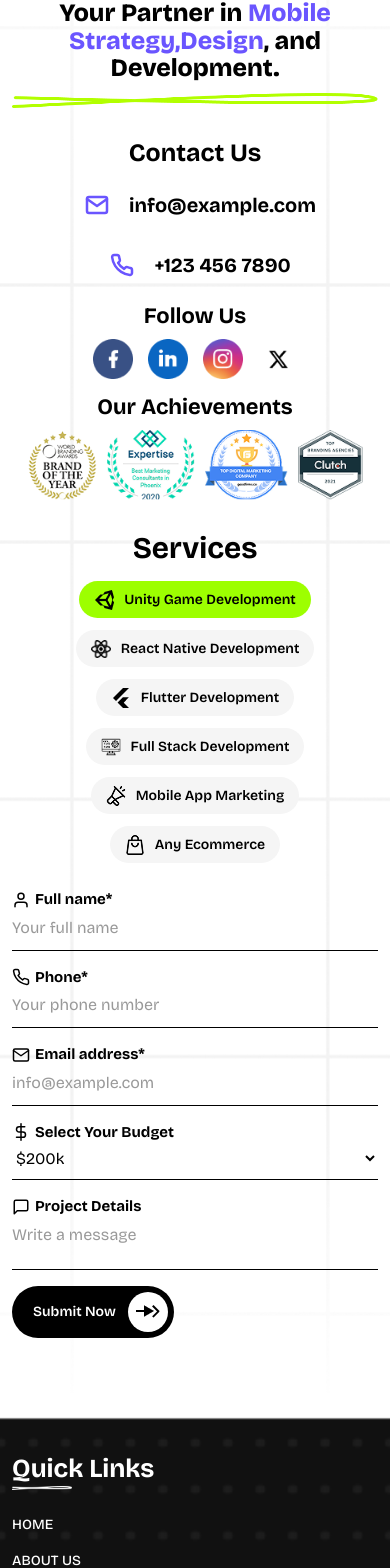
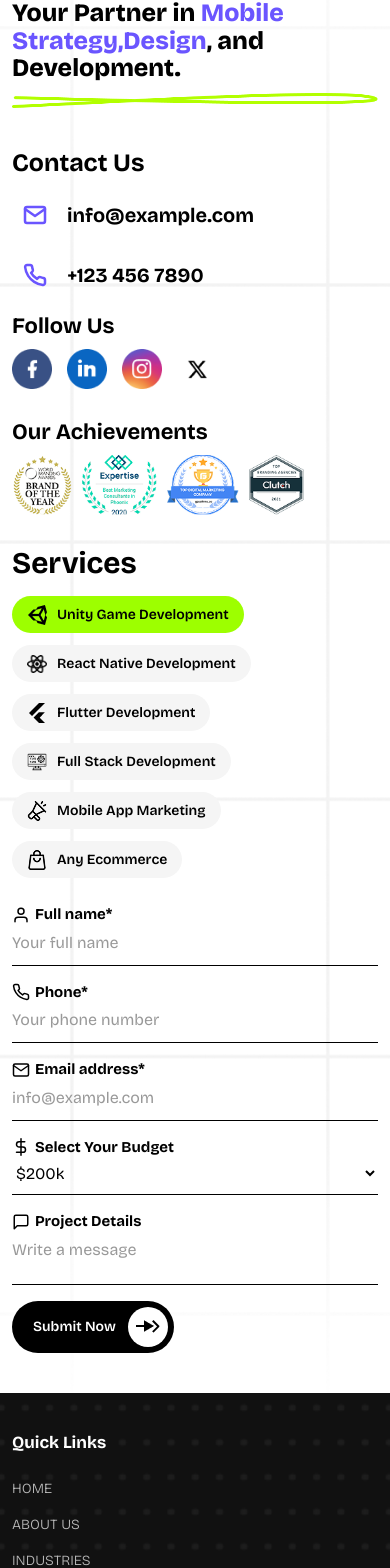
Before and after one commit to syedalihaider-dev/next-app-inc, a Next.js app: page / in a window 390 px wide. Shown: the part 10173-11741 px from the top of the page. Built offline with nearby package versions, Linux system fonts and the light colour scheme.

Commit message:
Homepage Fully Responsive

```diff
--- a/src/components/ContactSection.module.css
+++ b/src/components/ContactSection.module.css
@@ -338,9 +338,9 @@
 
 @media (max-width: 991px) {
     .infoCol {
+        text-align: left;
+        margin-bottom: 40px;
         padding-right: 0;
-        margin-bottom: 60px;
-        text-align: center;
     }
 
     .contactItem {
@@ -357,7 +357,32 @@
     }
 
     .servicesPills {
-        justify-content: center;
+        justify-content: start;
+    }
+
+    .header {
+        text-align: left;
+        margin-bottom: 40px;
+    }
+
+    .vectorWrapper,
+    .contactItem,
+    .socialIcons,
+    .achievementBadges {
+        justify-content: start;
+    }
+
+    .achievementsHeading {
+        margin: 30px 0 10px;
+    }
+
+    .servicesTitle {
+        text-align: left;
+    }
+
+    .bottomBar {
+        margin-top: 40px;
+        padding-top: 15px;
     }
 }
 
@@ -378,3 +403,13 @@
         margin-bottom: 30px;
     }
 }
+
+@media (max-width: 575px) {
+    .achievementBadges img {
+        height: 60px;
+    }
+    .submitBtn {
+        margin-top: 0 !important;
+        margin-bottom: 0px !important;
+    }
+}
--- a/src/components/Footer.jsx
+++ b/src/components/Footer.jsx
@@ -21,7 +21,7 @@ const Footer = () => {
                             <ul className={styles.footerLinks}>
                                 <li><Link href="/">HOME</Link></li>
                                 <li><Link href="/about-us">ABOUT US</Link></li>
-                                <li><Link href="/services">OUR SERVICES</Link></li>
+                                {/* <li><Link href="/services">OUR SERVICES</Link></li> */}
                                 <li><Link href="/industries/accounting-app-development">INDUSTRIES</Link></li>
                                 <li><Link href="/contact-us">CONTACT US</Link></li>
                                 <li><Link href="/case-studies">CASE STUDIES</Link></li>
@@ -33,11 +33,11 @@ const Footer = () => {
                             <h4 className={styles.footerTitle}>Services</h4>
                             <ul className={styles.footerLinks}>
                                 <li><Link href="/services/ios-app-development">IOS App Development</Link></li>
-                                <li><Link href="/react-native-development">REACT NATIVE DEVELOPMENT</Link></li>
+                                {/* <li><Link href="/react-native-development">REACT NATIVE DEVELOPMENT</Link></li>
                                 <li><Link href="/flutter-development">FLUTTER DEVELOPMENT</Link></li>
                                 <li><Link href="/full-stack-development">FULL STACK DEVELOPMENT</Link></li>
                                 <li><Link href="/mobile-app-marketing">MOBILE APP MARKETING</Link></li>
-                                <li><Link href="/any-ecommerce">ANY ECOMMERCE</Link></li>
+                                <li><Link href="/any-ecommerce">ANY ECOMMERCE</Link></li> */}
                             </ul>
                         </div>
                     </div>
@@ -81,18 +81,18 @@ const Footer = () => {
 
                 <div className={styles.bottomBar}>
                     <div className="row align-items-center">
-                        <div className="col-md-6">
+                        <div className="col-lg-6">
                             <p className={styles.copyright}>
                                 &copy; COPYRIGHT 2026 | NEXT APP INC | ALL RIGHTS RESERVED
                             </p>
                         </div>
-                        <div className="col-md-6 text-md-end">
+                        <div className="col-lg-6 text-md-end">
                             <ul className={styles.bottomLinks}>
-                                <li><Link href="/privacy-policy">PRIVACY POLICY</Link></li>
+                                <li><Link href="#">PRIVACY POLICY</Link></li>
                                 <li><span className={styles.separator}>|</span></li>
-                                <li><Link href="/terms-conditions">TERMS & CONDITIONS</Link></li>
+                                <li><Link href="#">TERMS & CONDITIONS</Link></li>
                                 <li><span className={styles.separator}>|</span></li>
-                                <li><Link href="/faq">FAQ</Link></li>
+                                <li><Link href="#">FAQ</Link></li>
                             </ul>
                         </div>
                     </div>
--- a/src/components/Footer.module.css
+++ b/src/components/Footer.module.css
@@ -17,27 +17,11 @@
 }
 
 .footerTitle {
-    font-size: 32px;
     font-weight: 700;
     margin-bottom: 30px;
     position: relative;
     display: inline-block;
     color: var(--light-color);
-}
-
-/* Add underline to Quick Links as per image */
-.footerCol:has(ul li:first-child a[href="/"]) .footerTitle::after {
-    content: '';
-    position: absolute;
-    bottom: -10px;
-    left: 0;
-    width: 60px;
-    height: 8px;
-    background-image: url('/blue-vector.png');
-    background-size: contain;
-    background-repeat: no-repeat;
-    filter: brightness(0) invert(1);
-    /* Make it white */
 }
 
 .footerLinks {
@@ -51,10 +35,10 @@
 }
 
 .footerLinks a {
-    color: var(--light-color);
+    color: #b8b8b8;
     text-decoration: none;
-    font-size: 14px;
-    font-weight: 500;
+    font-size: 16px;
+    font-weight: 300;
     transition: var(--cubic);
     text-transform: uppercase;
 }
@@ -74,7 +58,7 @@
 }
 
 .contactInfo a {
-    color: var(--light-color);
+    color: #b8b8b8;
     text-decoration: none;
     transition: var(--cubic);
 }
@@ -87,7 +71,7 @@
     font-weight: 700;
     margin-bottom: 10px !important;
     text-transform: uppercase;
-    color: var(--light-color);
+    color: var(--light-color) !important;
 }
 
 .locationItem {
@@ -108,8 +92,9 @@
 }
 
 .locationText p {
+    color: #b8b8b8;
     margin: 0;
-    font-size: 14px;
+    font-size: 16px;
     line-height: 1.6;
 }
 
@@ -154,17 +139,56 @@
     color: rgba(255, 255, 255, 0.3);
 }
 
-@media screen and (max-width: 991px) {
+@media screen and (max-width: 1600px) {
     .footer {
-        padding: 60px 0 30px;
+        padding: 40px 0px 20px;
+    }
+
+    .bottomBar {
+        margin-top: 40px;
+        padding-top: 20px;
+    }
+}
+
+@media screen and (max-width: 1399px) {
+    .footerTitle {
+        margin-bottom: 25px;
+    }
+
+    .footerLinks a,
+    .contactInfo a,
+    .locationText p {
+        font-size: 14px;
+    }
+
+    .infoLabel {
+        font-size: 16px !important;
+    }
+
+    .bottomBar {
+        margin-top: 20px;
+    }
+}
+
+@media screen and (max-width: 992px) {
+    .bottomLinks {
+        justify-content: flex-start;
+        margin-top: 10px;
+    }
+}
+
+@media screen and (max-width: 575px) {
+    .bottomBar {
+        text-align: center;
     }
 
     .bottomLinks {
-        justify-content: flex-start;
-        margin-top: 20px;
+        align-items: self-start;
+        flex-wrap: wrap;
+        justify-content: center;
     }
 
-    .footerTitle {
-        font-size: 26px;
+    .bottomLinks li:nth-child(even){
+        display: none;
     }
 }
```
Also changed, not shown: public/footer-bg.png.
